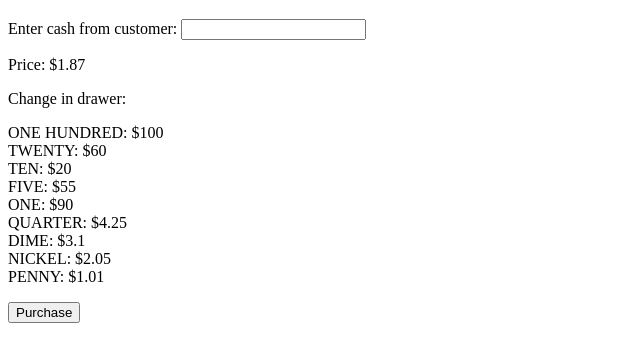
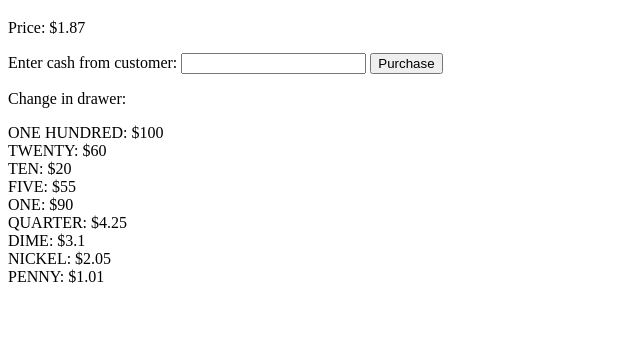
Before and after one commit to johnatanf/freecodecamp-cash-register, a plain HTML site: page index.html in a window 1280 px wide. Shown: the part 61-422 px from the top of the page, without its empty margins (0-640 px from the left). Drawn offline with Linux system fonts and the light colour scheme.

Commit message:
restructure html

```diff
--- a/index.html
+++ b/index.html
@@ -8,15 +8,17 @@
 </head>
 <body>
     <h1>Cash Register Project</h1>
+    <div id="app-container">
+        <p id="total"></p>
         <label for="cash">Enter cash from customer:</label>
         <input type="number" id="cash">
-    <p id="total"></p>
+        <button id="purchase-btn">Purchase</button>
         <div id=""change-in-drawer>
             <p class="change-in-drawer-heading">Change in drawer:</p>
             <p id="change-in-drawer-list"></p>
         </div>
         <p id="change-due"></p>
-    <button id="purchase-btn">Purchase</button>
+    </div>
 
     <script src="./script.js"></script>
 </body>
```
Lines whose indentation alone changed are shown as unchanged.
